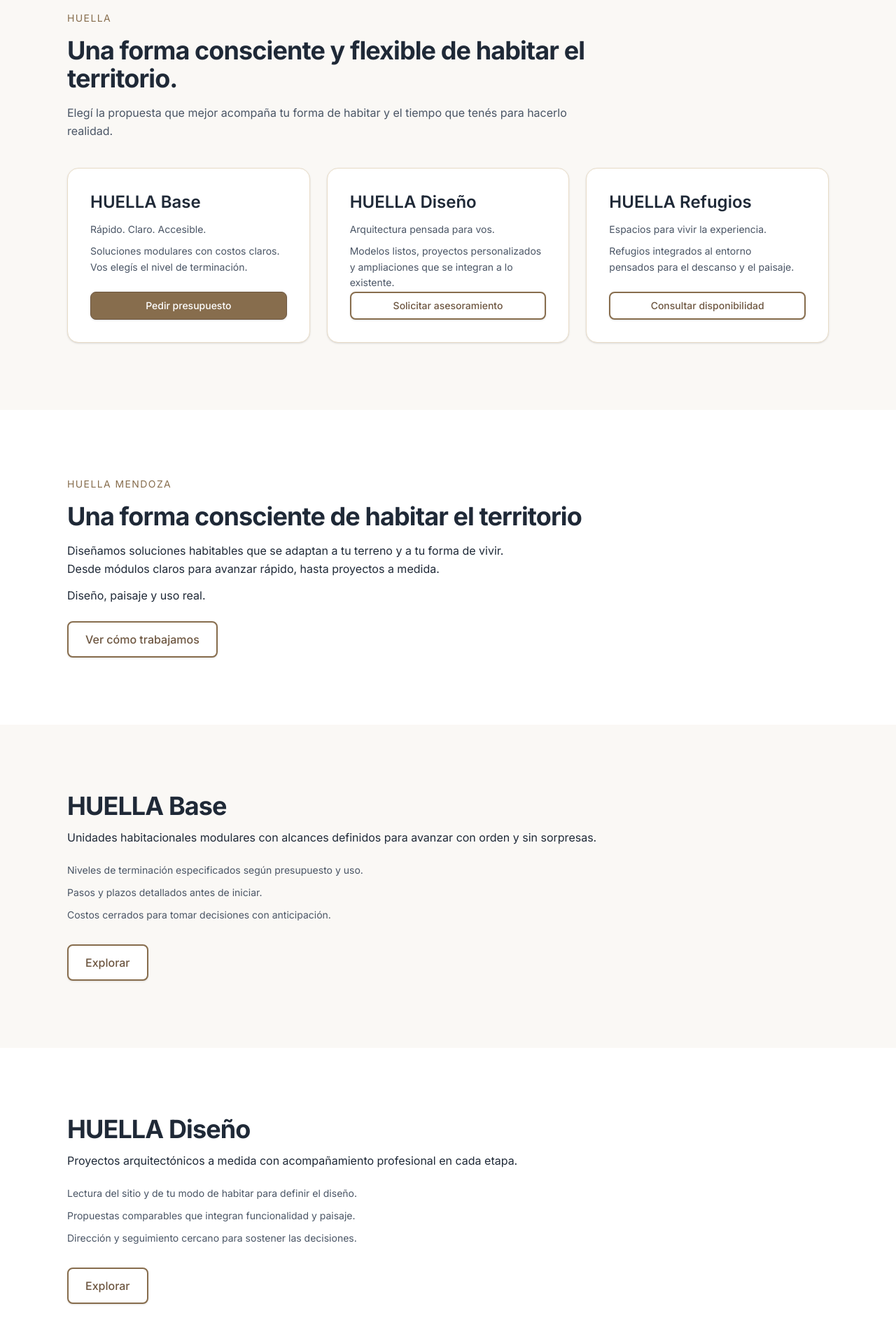
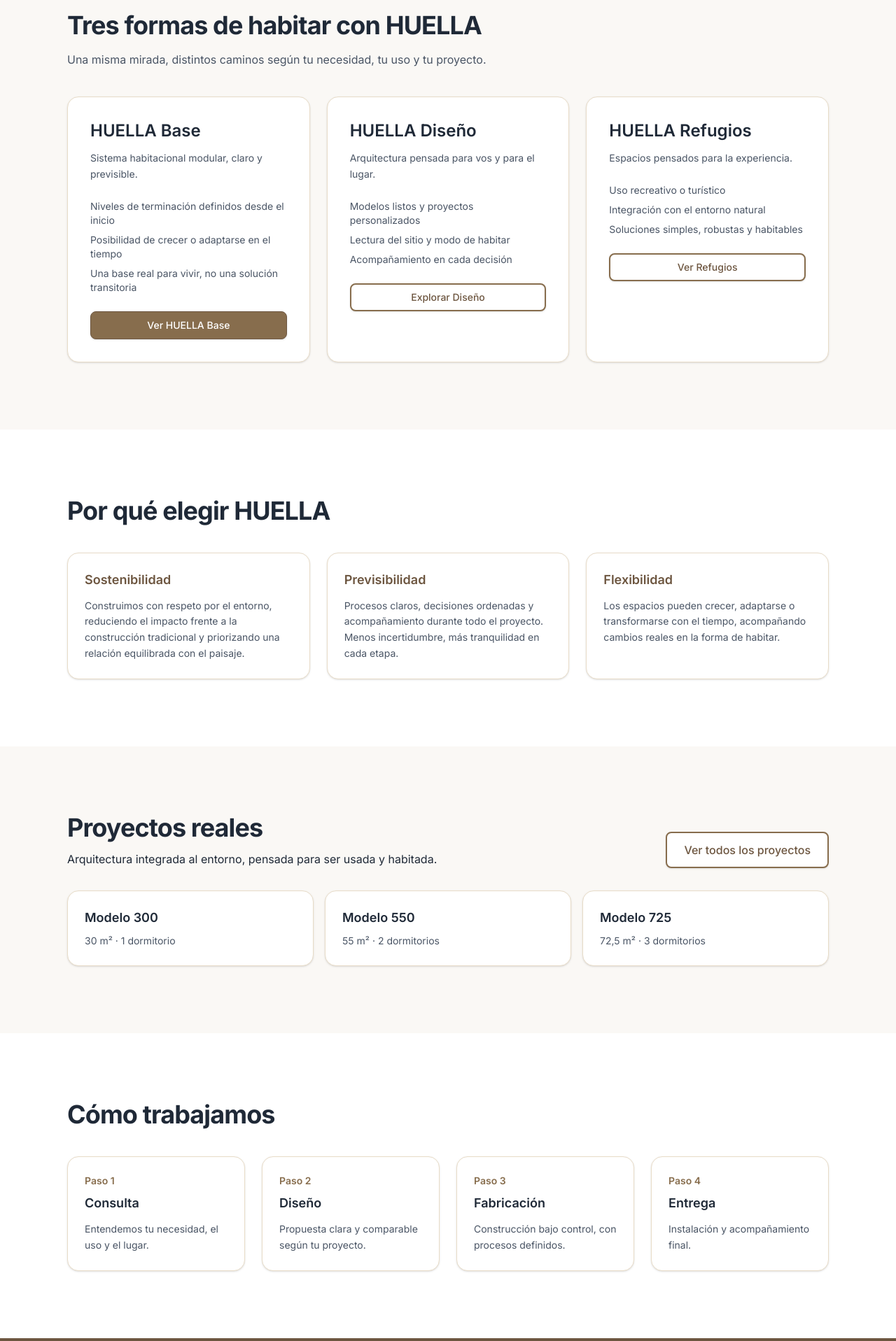
Before and after one commit to Teksi75/huella-mendoza-site, a Next.js app: page / in a window 1280 px wide. Shown: the part 880-2797 px from the top of the page at 70% size. Built offline with nearby package versions, Linux system fonts and the light colour scheme.

Commit message:
Update home layout and navigation

```diff
--- a/app/page.tsx
+++ b/app/page.tsx
@@ -1,12 +1,7 @@
-import Image from 'next/image';
 import Link from 'next/link';
-import { proyectos } from '@/data/proyectos';
-import { altText } from '@/data/altText';
 import { buildWhatsAppUrl, whatsappMessages } from '@/data/contact';
 
 export default function Home() {
-  const projectImages = proyectos.slice(0, 3);
-
   return (
     <main>
       <section className="relative min-h-[100svh] md:min-h-screen flex items-center justify-center overflow-hidden">
@@ -14,46 +9,32 @@ export default function Home() {
           <div className="absolute inset-0 bg-gradient-to-b from-black/40 via-black/20 to-black/50 z-10" />
           <img
             src="/media/huella/home/home-protrerillos-embalse-1.png"
-            alt={altText['/media/huella/home/home-protrerillos-embalse-1.png']}
+            alt="Vista del paisaje de Potrerillos con una propuesta HUELLA"
             className="w-full h-full object-cover object-[70%_85%] md:object-center"
           />
         </div>
 
         <div className="relative z-20 text-center text-white px-6 max-w-5xl mx-auto">
           <h1 className="mb-6 font-bold tracking-tight text-[clamp(2.2rem,6vw,4rem)]">
-            HUELLA
+            Arquitectura modular para habitar el paisaje
           </h1>
           <p className="mb-8 font-light leading-snug md:leading-normal text-[clamp(1rem,2.2vw,1.25rem)] max-w-[32ch] sm:max-w-[44ch] md:max-w-[60ch] mx-auto text-balance">
-            <span className="block">Arquitectura modular para habitar el paisaje.</span>
+            Soluciones habitacionales flexibles, pensadas para el lugar y la forma de habitar.
           </p>
 
-          <div className="flex flex-col items-center gap-4">
+          <div className="flex flex-col items-center gap-4 sm:flex-row sm:justify-center">
             <Link
-              href="/huella"
+              href="/#servicios"
               className="btn-primary flex h-12 w-full items-center justify-center rounded-full px-8 text-sm sm:h-14 sm:w-auto sm:px-12 sm:text-lg"
             >
-              Explorar HUELLA →
-            </Link>
-            <div className="flex flex-col sm:flex-row items-center gap-2 text-sm sm:text-base text-white/90">
-              <Link
-                href="/base"
-                className="rounded-full border border-white/30 px-3 py-1 transition hover:border-white/60 hover:text-white"
-              >
-                Base · Unidades modulares
+              Explorar soluciones
             </Link>
             <Link
-                href="/diseno"
-                className="rounded-full border border-white/30 px-3 py-1 transition hover:border-white/60 hover:text-white"
+              href="/proyectos"
+              className="btn-secondary flex h-12 w-full items-center justify-center rounded-full px-8 text-sm sm:h-14 sm:w-auto sm:px-12 sm:text-lg"
             >
-                Diseño · Proyecto a medida
+              Ver proyectos
             </Link>
-              <Link
-                href="/refugios"
-                className="rounded-full border border-white/30 px-3 py-1 transition hover:border-white/60 hover:text-white"
-              >
-                Refugios · Estadías / alquiler
-              </Link>
-            </div>
           </div>
         </div>
 
@@ -78,64 +59,73 @@ export default function Home() {
       </section>
 
       <section
-        id="huella-base"
+        id="servicios"
         className="section-padding bg-tierra-50 scroll-mt-28 pt-20 md:scroll-mt-32 md:pt-24"
       >
         <div className="container-custom">
           <div className="max-w-3xl">
-            <div className="text-sm uppercase tracking-widest text-tierra-600">
-              HUELLA
-            </div>
-            <h2 className="mt-4">Una forma consciente y flexible de habitar el territorio.</h2>
+            <h2>Tres formas de habitar con HUELLA</h2>
             <p className="mt-4 text-base text-gray-600">
-              Elegí la propuesta que mejor acompaña tu forma de habitar y el tiempo que tenés para hacerlo realidad.
+              Una misma mirada, distintos caminos según tu necesidad, tu uso y tu proyecto.
             </p>
           </div>
 
           <div className="mt-10 grid gap-6 lg:grid-cols-3">
             <div className="flex flex-col rounded-2xl border border-tierra-200 bg-white p-8 shadow-sm">
-              <div className="min-h-[144px]">
+              <div>
                 <h3 className="text-2xl">HUELLA Base</h3>
                 <p className="mt-3 text-sm text-gray-600">
-                  Rápido. Claro. Accesible.
+                  Sistema habitacional modular, claro y previsible.
                 </p>
-                <p className="mt-2 text-sm text-gray-600">
-                  <span className="block">Soluciones modulares con costos claros.</span>
-                  <span className="block">Vos elegís el nivel de terminación.</span>
-                </p>
+                <ul className="mt-6 grid gap-2 text-sm text-gray-600">
+                  <li>Niveles de terminación definidos desde el inicio</li>
+                  <li>Posibilidad de crecer o adaptarse en el tiempo</li>
+                  <li>Una base real para vivir, no una solución transitoria</li>
+                </ul>
               </div>
-              <Link href="/base" className="btn-primary mt-auto inline-flex h-10 w-full items-center justify-center text-sm">
-                Pedir presupuesto
+              <Link
+                href="/base"
+                className="btn-primary mt-6 inline-flex h-10 w-full items-center justify-center text-sm"
+              >
+                Ver HUELLA Base
               </Link>
             </div>
             <div className="flex flex-col rounded-2xl border border-tierra-200 bg-white p-8 shadow-sm">
-              <div className="min-h-[144px]">
+              <div>
                 <h3 className="text-2xl">HUELLA Diseño</h3>
                 <p className="mt-3 text-sm text-gray-600">
-                  Arquitectura pensada para vos.
+                  Arquitectura pensada para vos y para el lugar.
                 </p>
-                <p className="mt-2 text-sm text-gray-600">
-                  <span className="block">Modelos listos, proyectos personalizados</span>
-                  <span className="block">y ampliaciones que se integran a lo existente.</span>
-                </p>
+                <ul className="mt-6 grid gap-2 text-sm text-gray-600">
+                  <li>Modelos listos y proyectos personalizados</li>
+                  <li>Lectura del sitio y modo de habitar</li>
+                  <li>Acompañamiento en cada decisión</li>
+                </ul>
               </div>
-              <Link href="/diseno" className="btn-secondary mt-auto inline-flex h-10 w-full items-center justify-center text-sm">
-                Solicitar asesoramiento
+              <Link
+                href="/diseno"
+                className="btn-secondary mt-6 inline-flex h-10 w-full items-center justify-center text-sm"
+              >
+                Explorar Diseño
               </Link>
             </div>
             <div className="flex flex-col rounded-2xl border border-tierra-200 bg-white p-8 shadow-sm">
-              <div className="min-h-[144px]">
+              <div>
                 <h3 className="text-2xl">HUELLA Refugios</h3>
                 <p className="mt-3 text-sm text-gray-600">
-                  Espacios para vivir la experiencia.
+                  Espacios pensados para la experiencia.
                 </p>
-                <p className="mt-2 text-sm text-gray-600">
-                  <span className="block">Refugios integrados al entorno</span>
-                  <span className="block">pensados para el descanso y el paisaje.</span>
-                </p>
+                <ul className="mt-6 grid gap-2 text-sm text-gray-600">
+                  <li>Uso recreativo o turístico</li>
+                  <li>Integración con el entorno natural</li>
+                  <li>Soluciones simples, robustas y habitables</li>
+                </ul>
               </div>
-              <Link href="/refugios" className="btn-secondary mt-auto inline-flex h-10 w-full items-center justify-center text-sm">
-                Consultar disponibilidad
+              <Link
+                href="/refugios"
+                className="btn-secondary mt-6 inline-flex h-10 w-full items-center justify-center text-sm"
+              >
+                Ver Refugios
               </Link>
             </div>
           </div>
@@ -143,132 +133,93 @@ export default function Home() {
       </section>
 
       <section
-        id="huella"
+        id="por-que-huella"
         className="section-padding bg-white scroll-mt-28 md:scroll-mt-32"
       >
         <div className="container-custom">
           <div className="max-w-3xl">
-            <div className="text-sm uppercase tracking-widest text-tierra-600">
-              Huella Mendoza
+            <h2>Por qué elegir HUELLA</h2>
           </div>
-            <h2 className="mt-4">Una forma consciente de habitar el territorio</h2>
-            <p className="mt-4">
-              <span className="block">Diseñamos soluciones habitables que se adaptan a tu terreno y a tu forma de vivir.</span>
-              <span className="block">Desde módulos claros para avanzar rápido, hasta proyectos a medida.</span>
+          <div className="mt-10 grid gap-6 md:grid-cols-3">
+            <div className="rounded-2xl border border-tierra-200 bg-white p-6 shadow-sm">
+              <h3 className="text-lg font-semibold text-tierra-700">Sostenibilidad</h3>
+              <p className="mt-3 text-sm text-gray-600">
+                Construimos con respeto por el entorno, reduciendo el impacto frente a la construcción tradicional y
+                priorizando una relación equilibrada con el paisaje.
               </p>
-            <p className="mt-3">
-              <span className="block">Diseño, paisaje y uso real.</span>
+            </div>
+            <div className="rounded-2xl border border-tierra-200 bg-white p-6 shadow-sm">
+              <h3 className="text-lg font-semibold text-tierra-700">Previsibilidad</h3>
+              <p className="mt-3 text-sm text-gray-600">
+                Procesos claros, decisiones ordenadas y acompañamiento durante todo el proyecto. Menos incertidumbre,
+                más tranquilidad en cada etapa.
               </p>
-            <Link href="/huella" className="btn-secondary mt-6 inline-flex">
-              Ver cómo trabajamos
-            </Link>
             </div>
+            <div className="rounded-2xl border border-tierra-200 bg-white p-6 shadow-sm">
+              <h3 className="text-lg font-semibold text-tierra-700">Flexibilidad</h3>
+              <p className="mt-3 text-sm text-gray-600">
+                Los espacios pueden crecer, adaptarse o transformarse con el tiempo, acompañando cambios reales en la
+                forma de habitar.
+              </p>
             </div>
-      </section>
-
-      <section className="section-padding bg-tierra-50">
-        <div className="container-custom">
-          <div className="max-w-3xl">
-            <h2>HUELLA Base</h2>
-            <p className="mt-3">
-              Unidades habitacionales modulares con alcances definidos para avanzar con orden y sin sorpresas.
-            </p>
-            <ul className="mt-6 grid gap-3 text-sm text-gray-600">
-              <li>Niveles de terminación especificados según presupuesto y uso.</li>
-              <li>Pasos y plazos detallados antes de iniciar.</li>
-              <li>Costos cerrados para tomar decisiones con anticipación.</li>
-            </ul>
-            <Link href="/base" className="btn-secondary mt-8 inline-flex">
-              Explorar
-            </Link>
-          </div>
-        </div>
-      </section>
-
-      <section
-        id="huella-diseno"
-        className="section-padding bg-white scroll-mt-28 pt-20 md:scroll-mt-32 md:pt-24"
-      >
-        <div className="container-custom">
-          <div className="max-w-3xl">
-            <h2>HUELLA Diseño</h2>
-            <p className="mt-3">
-              Proyectos arquitectónicos a medida con acompañamiento profesional en cada etapa.
-            </p>
-            <ul className="mt-6 grid gap-3 text-sm text-gray-600">
-              <li>Lectura del sitio y de tu modo de habitar para definir el diseño.</li>
-              <li>Propuestas comparables que integran funcionalidad y paisaje.</li>
-              <li>Dirección y seguimiento cercano para sostener las decisiones.</li>
-            </ul>
-            <Link href="/diseno" className="btn-secondary mt-8 inline-flex">
-              Explorar
-            </Link>
-          </div>
-        </div>
-      </section>
-
-      <section
-        id="huella-refugios"
-        className="section-padding bg-tierra-50 scroll-mt-28 pt-20 md:scroll-mt-32 md:pt-24"
-      >
-        <div className="container-custom">
-          <div className="max-w-3xl">
-            <h2>HUELLA Refugios</h2>
-            <p className="mt-3">
-              Unidades de descanso para estadías temporales, con foco en el paisaje y el silencio.
-            </p>
-            <ul className="mt-6 grid gap-3 text-sm text-gray-600">
-              <li>Iluminación y climatización resueltas para uso inmediato.</li>
-              <li>Equipamiento sencillo para disfrutar sin complejidad.</li>
-              <li>Reserva directa y acompañamiento en la llegada.</li>
-            </ul>
-            <Link href="/refugios" className="btn-secondary mt-8 inline-flex">
-              Explorar
-            </Link>
           </div>
         </div>
       </section>
 
       <section
         id="proyectos"
-        className="section-padding bg-white scroll-mt-28 md:scroll-mt-32"
+        className="section-padding bg-tierra-50 scroll-mt-28 md:scroll-mt-32"
       >
         <div className="container-custom">
           <div className="flex flex-col gap-6 md:flex-row md:items-end md:justify-between">
-            <div>
-              <h2>Proyectos reales. Resultados concretos.</h2>
-              <p className="mt-3 max-w-2xl">
-                <span className="block">Arquitectura integrada al entorno,</span>
-                <span className="block">pensada para ser usada y habitada.</span>
+            <div className="max-w-3xl">
+              <h2>Proyectos reales</h2>
+              <p className="mt-3">
+                Arquitectura integrada al entorno, pensada para ser usada y habitada.
               </p>
             </div>
             <Link href="/proyectos" className="btn-secondary px-6 py-3">
-              Ver proyectos
+              Ver todos los proyectos
             </Link>
           </div>
 
           <div className="mt-8 grid gap-4 sm:grid-cols-2 lg:grid-cols-3">
-            {projectImages.map((project) => (
+            {[
+              { name: 'Modelo 300', detail: '30 m² · 1 dormitorio' },
+              { name: 'Modelo 550', detail: '55 m² · 2 dormitorios' },
+              { name: 'Modelo 725', detail: '72,5 m² · 3 dormitorios' },
+            ].map((modelo) => (
               <div
-                key={project.title}
-                className="overflow-hidden rounded-2xl bg-white shadow-sm"
+                key={modelo.name}
+                className="rounded-2xl border border-tierra-200 bg-white p-6 shadow-sm"
               >
-                <div className="relative h-56 w-full overflow-hidden bg-gray-100">
-                  <Image
-                    src={project.image}
-                    alt={altText[project.image]}
-                    fill
-                    quality={90}
-                    sizes="(max-width: 768px) 100vw, (max-width: 1200px) 50vw, 33vw"
-                    className="object-cover"
-                  />
+                <h3 className="text-lg font-semibold">{modelo.name}</h3>
+                <p className="mt-2 text-sm text-gray-600">{modelo.detail}</p>
               </div>
-                <div className="p-5">
-                  <h3 className="text-lg">{project.title}</h3>
-                  <p className="mt-2 text-sm text-gray-600">
-                    {project.subtitle}
-                  </p>
+            ))}
           </div>
+        </div>
+      </section>
+
+      <section className="section-padding bg-white">
+        <div className="container-custom">
+          <div className="max-w-3xl">
+            <h2>Cómo trabajamos</h2>
+          </div>
+          <div className="mt-10 grid gap-6 md:grid-cols-2 lg:grid-cols-4">
+            {[
+              { title: 'Consulta', description: 'Entendemos tu necesidad, el uso y el lugar.' },
+              { title: 'Diseño', description: 'Propuesta clara y comparable según tu proyecto.' },
+              { title: 'Fabricación', description: 'Construcción bajo control, con procesos definidos.' },
+              { title: 'Entrega', description: 'Instalación y acompañamiento final.' },
+            ].map((paso, index) => (
+              <div
+                key={paso.title}
+                className="rounded-2xl border border-tierra-200 bg-white p-6 shadow-sm"
+              >
+                <div className="text-sm font-semibold text-tierra-600">Paso {index + 1}</div>
+                <h3 className="mt-2 text-lg font-semibold">{paso.title}</h3>
+                <p className="mt-3 text-sm text-gray-600">{paso.description}</p>
               </div>
             ))}
           </div>
@@ -280,30 +231,68 @@ export default function Home() {
         className="section-padding bg-tierra-700 text-white scroll-mt-28 md:scroll-mt-32"
       >
         <div className="container-custom">
-          <div className="flex flex-col gap-6 md:flex-row md:items-center md:justify-between">
-            <div>
-              <h2>¿Listo para avanzar?</h2>
-              <p className="mt-3 max-w-2xl text-white/80">
-                <span className="block">Te ayudamos a encontrar la mejor solución</span>
-                <span className="block">según tu terreno, uso y presupuesto.</span>
+          <div className="max-w-3xl">
+            <h2>¿Hablamos de tu proyecto?</h2>
+            <p className="mt-3 text-white/80">
+              Te ayudamos a encontrar la mejor solución según tu terreno y tu forma de habitar. Sin compromisos, sin
+              apuro.
             </p>
           </div>
-            <div className="flex flex-col gap-3 sm:flex-row">
+
+          <div className="mt-10 grid gap-8 lg:grid-cols-[1.2fr_0.8fr]">
+            <form className="rounded-2xl bg-white p-6 text-gray-700 shadow-lg">
+              <div className="grid gap-4">
+                <div>
+                  <label htmlFor="nombre" className="text-sm font-semibold">
+                    Nombre y apellido
+                  </label>
+                  <input
+                    id="nombre"
+                    name="nombre"
+                    type="text"
+                    className="mt-2 w-full rounded-lg border border-gray-300 px-3 py-2 text-sm focus:border-tierra-500 focus:outline-none"
+                  />
+                </div>
+                <div>
+                  <label htmlFor="email" className="text-sm font-semibold">
+                    Email
+                  </label>
+                  <input
+                    id="email"
+                    name="email"
+                    type="email"
+                    className="mt-2 w-full rounded-lg border border-gray-300 px-3 py-2 text-sm focus:border-tierra-500 focus:outline-none"
+                  />
+                </div>
+                <div>
+                  <label htmlFor="mensaje" className="text-sm font-semibold">
+                    Mensaje
+                  </label>
+                  <textarea
+                    id="mensaje"
+                    name="mensaje"
+                    rows={4}
+                    className="mt-2 w-full rounded-lg border border-gray-300 px-3 py-2 text-sm focus:border-tierra-500 focus:outline-none"
+                  />
+                </div>
+                <button type="submit" className="btn-primary h-11">
+                  Enviar consulta
+                </button>
+              </div>
+            </form>
+
+            <div className="rounded-2xl border border-white/20 bg-white/10 p-6">
+              <h3 className="text-lg font-semibold">Contacto directo</h3>
+              <p className="mt-3 text-sm text-white/80">
+                Si preferís, coordinamos por WhatsApp para avanzar con tu consulta.
+              </p>
               <Link
                 href={buildWhatsAppUrl(whatsappMessages.home)}
                 target="_blank"
                 rel="noopener noreferrer"
-                className="btn-secondary bg-white text-tierra-700"
+                className="btn-secondary mt-6 inline-flex w-full items-center justify-center bg-white text-tierra-700"
               >
                 Hablar por WhatsApp
-              </Link>
-              <Link
-                href={buildWhatsAppUrl(whatsappMessages.home)}
-                target="_blank"
-                rel="noopener noreferrer"
-                className="btn-secondary bg-white text-tierra-700"
-              >
-                Pedir presupuesto
               </Link>
             </div>
           </div>
--- a/components/Navbar.tsx
+++ b/components/Navbar.tsx
@@ -21,13 +21,10 @@ export default function Navbar() {
   }, []);
 
   const menuItems = [
-    { name: 'Inicio', href: '/' },
-    { name: 'HUELLA', href: '/#huella' },
-    { name: 'Base', href: '/base' },
-    { name: 'Diseño', href: '/diseno' },
-    { name: 'Refugios', href: '/refugios' },
+    { name: 'Servicios', href: '/#servicios' },
+    { name: 'Por qué HUELLA', href: '/#por-que-huella' },
     { name: 'Proyectos', href: '/proyectos' },
-    { name: 'Contacto', href: '/contacto' },
+    { name: 'Contacto', href: '/#contacto' },
   ];
 
   return (
@@ -60,6 +57,14 @@ export default function Navbar() {
                 {item.name}
               </Link>
             ))}
+            <Link
+              href="/#contacto"
+              className={`btn-primary inline-flex items-center justify-center px-5 py-2 text-xs uppercase tracking-wide ${
+                isTransparent ? 'bg-white/10 text-white hover:bg-white/20' : ''
+              }`}
+            >
+              Consultar
+            </Link>
           </div>
 
           {/* Mobile Menu Button */}
@@ -92,6 +97,13 @@ export default function Navbar() {
                 {item.name}
               </Link>
             ))}
+            <Link
+              href="/#contacto"
+              className="btn-primary inline-flex w-full items-center justify-center"
+              onClick={() => setIsMobileMenuOpen(false)}
+            >
+              Consultar
+            </Link>
           </div>
         </div>
       )}
```
Lines whose indentation alone changed are shown as unchanged.
